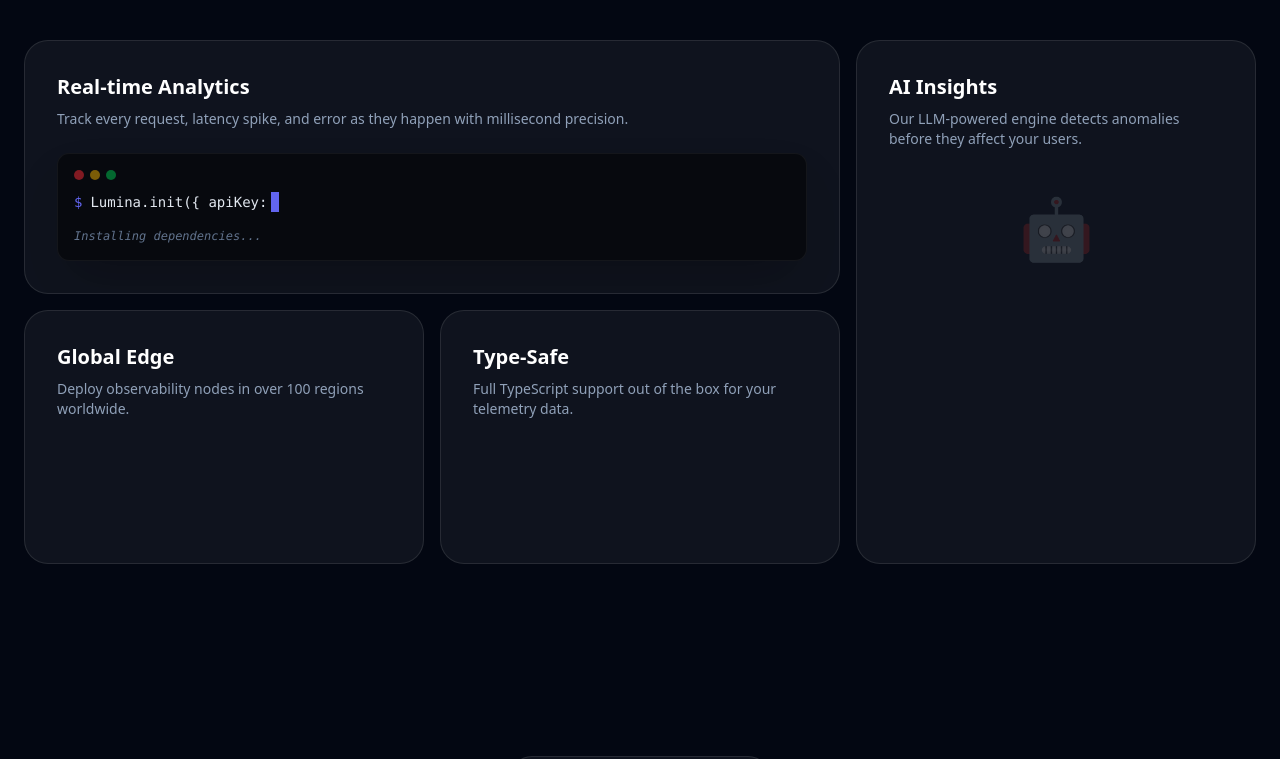
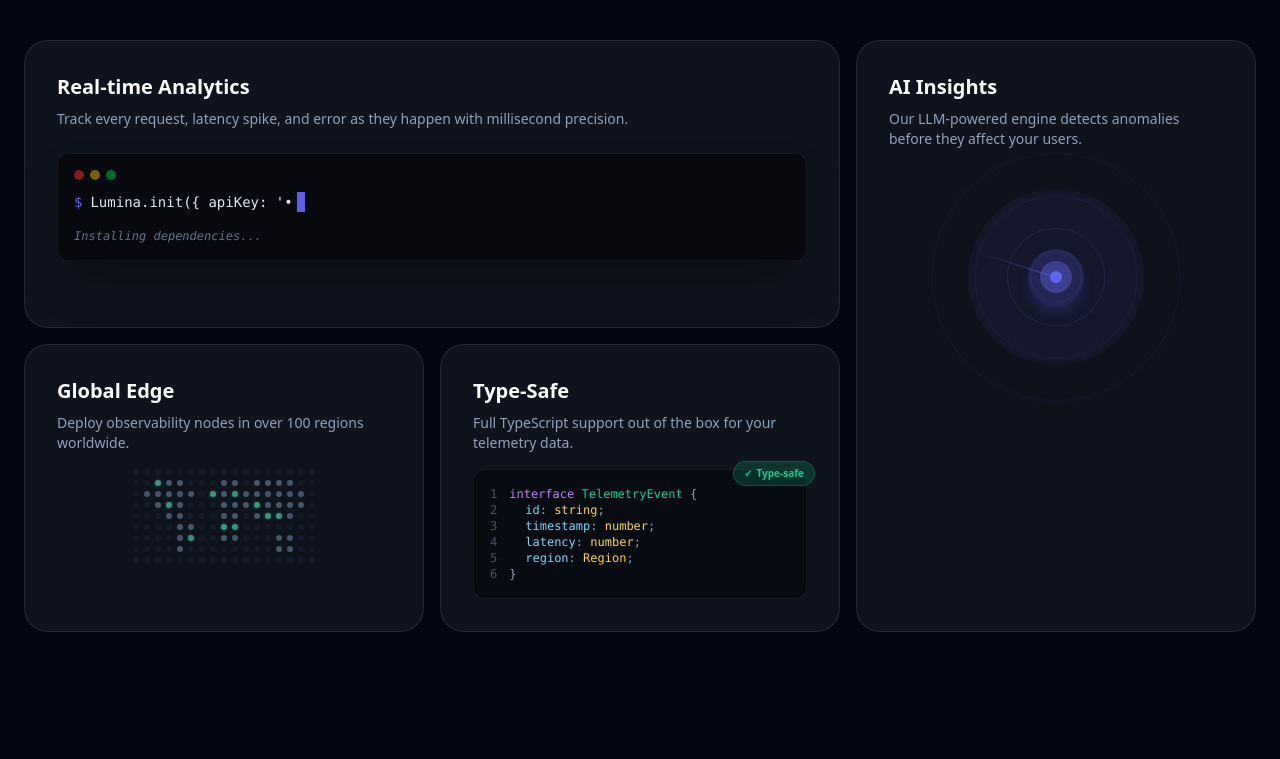
Before and after one commit to Holupeter/Lumina-saas, a Next.js app: page / in a window 1280 px wide. Shown: the part 1114-1873 px from the top of the page. Built offline with nearby package versions, Linux system fonts and the light colour scheme.

Commit message:
feat: add visual components to bento grid cards (AIPulse, GlobeGrid, TypeSafeCode)

```diff
--- a/src/app/globals.css
+++ b/src/app/globals.css
@@ -22,3 +22,30 @@
     transform: translateX(-50%);
   }
 }
+
+@keyframes pulse-ring {
+  0% {
+    transform: scale(0.8);
+    opacity: 0.8;
+  }
+
+  50% {
+    transform: scale(1.1);
+    opacity: 0.2;
+  }
+
+  100% {
+    transform: scale(0.8);
+    opacity: 0.8;
+  }
+}
+
+@keyframes scan-rotate {
+  from {
+    transform: rotate(0deg);
+  }
+
+  to {
+    transform: rotate(360deg);
+  }
+}
--- /dev/null
+++ b/src/components/AIPulse.tsx
@@ -0,0 +1,38 @@
+"use client";
+
+export default function AIPulse() {
+    return (
+        <div className="mt-8 flex flex-1 items-center justify-center">
+            <div className="relative flex h-48 w-48 items-center justify-center">
+                {/* Concentric pulse rings */}
+                {[0, 1, 2, 3].map((i) => (
+                    <div
+                        key={i}
+                        className="absolute rounded-full border border-brand-primary/30"
+                        style={{
+                            width: `${(i + 1) * 60}px`,
+                            height: `${(i + 1) * 60}px`,
+                            animation: `pulse-ring 3s ease-out ${i * 0.5}s infinite`,
+                        }}
+                    />
+                ))}
+
+                {/* Static outer glow ring */}
+                <div className="absolute h-44 w-44 rounded-full bg-brand-primary/5" />
+
+                {/* Center icon */}
+                <div className="relative z-10 flex h-14 w-14 items-center justify-center rounded-full bg-brand-primary/20 shadow-lg shadow-brand-primary/20">
+                    <div className="h-8 w-8 rounded-full bg-brand-primary/40 flex items-center justify-center">
+                        <div className="h-3 w-3 rounded-full bg-brand-primary animate-pulse" />
+                    </div>
+                </div>
+
+                {/* Scanning line */}
+                <div
+                    className="absolute left-1/2 top-1/2 h-px w-20 origin-left bg-gradient-to-r from-brand-primary/60 to-transparent"
+                    style={{ animation: "scan-rotate 4s linear infinite" }}
+                />
+            </div>
+        </div>
+    );
+}
--- a/src/components/BentoGrid.tsx
+++ b/src/components/BentoGrid.tsx
@@ -1,5 +1,8 @@
 import React from "react";
 import Terminal from "./Terminal";
+import AIPulse from "./AIPulse";
+import GlobeGrid from "./GlobeGrid";
+import TypeSafeCode from "./TypeSafeCode";
 import { Feature } from "@/types";
 
 const featureData: Feature[] = [
@@ -56,19 +59,21 @@ export default function BentoGrid() {
 
         <div className="grid grid-cols-1 gap-4 sm:grid-cols-2 lg:grid-cols-3 lg:grid-rows-2">
 
-
           <BentoCard feature={featureData[0]}>
             <Terminal />
           </BentoCard>
 
-          {/* Card 2 has the Robot Emoji */}
           <BentoCard feature={featureData[1]}>
-             <div className="mt-12 flex justify-center text-6xl opacity-20">🤖</div>
+            <AIPulse />
           </BentoCard>
 
+          <BentoCard feature={featureData[2]}>
+            <GlobeGrid />
+          </BentoCard>
 
-          <BentoCard feature={featureData[2]} />
-          <BentoCard feature={featureData[3]} />
+          <BentoCard feature={featureData[3]}>
+            <TypeSafeCode />
+          </BentoCard>
 
         </div>
       </div>
--- /dev/null
+++ b/src/components/GlobeGrid.tsx
@@ -0,0 +1,85 @@
+"use client";
+import { useState, useEffect } from "react";
+
+// Simplified world map dot positions (row, col) on a 9x17 grid
+// Each row is a latitude band, dots approximate land masses
+const LAND_DOTS: [number, number][] = [
+    // North America
+    [1, 2], [1, 3], [1, 4],
+    [2, 1], [2, 2], [2, 3], [2, 4], [2, 5],
+    [3, 2], [3, 3], [3, 4],
+    [4, 3], [4, 4],
+    // Europe
+    [1, 8], [1, 9],
+    [2, 7], [2, 8], [2, 9], [2, 10],
+    [3, 8], [3, 9],
+    // Asia
+    [1, 11], [1, 12], [1, 13], [1, 14],
+    [2, 11], [2, 12], [2, 13], [2, 14], [2, 15],
+    [3, 10], [3, 11], [3, 12], [3, 13], [3, 14], [3, 15],
+    [4, 11], [4, 12], [4, 13], [4, 14],
+    // Africa
+    [3, 8], [3, 9],
+    [4, 8], [4, 9],
+    [5, 8], [5, 9],
+    [6, 8], [6, 9],
+    // South America
+    [5, 4], [5, 5],
+    [6, 4], [6, 5],
+    [7, 4],
+    // Australia
+    [6, 13], [6, 14],
+    [7, 13], [7, 14],
+];
+
+const ROWS = 9;
+const COLS = 17;
+
+export default function GlobeGrid() {
+    const [activeDots, setActiveDots] = useState<Set<string>>(new Set());
+
+    useEffect(() => {
+        const activate = () => {
+            const newActive = new Set<string>();
+            // Pick 4-6 random land dots to glow
+            const count = 4 + Math.floor(Math.random() * 3);
+            for (let i = 0; i < count; i++) {
+                const dot = LAND_DOTS[Math.floor(Math.random() * LAND_DOTS.length)];
+                newActive.add(`${dot[0]}-${dot[1]}`);
+            }
+            setActiveDots(newActive);
+        };
+
+        activate();
+        const interval = setInterval(activate, 2000);
+        return () => clearInterval(interval);
+    }, []);
+
+    const isLand = (r: number, c: number) =>
+        LAND_DOTS.some(([lr, lc]) => lr === r && lc === c);
+
+    return (
+        <div className="mt-4 flex justify-center">
+            <div className="grid gap-[5px]" style={{ gridTemplateColumns: `repeat(${COLS}, 6px)` }}>
+                {Array.from({ length: ROWS * COLS }, (_, idx) => {
+                    const r = Math.floor(idx / COLS);
+                    const c = idx % COLS;
+                    const land = isLand(r, c);
+                    const active = activeDots.has(`${r}-${c}`);
+
+                    return (
+                        <div
+                            key={idx}
+                            className={`h-1.5 w-1.5 rounded-full transition-all duration-700 ${active
+                                    ? "bg-emerald-400 shadow-[0_0_6px_rgba(52,211,153,0.8)]"
+                                    : land
+                                        ? "bg-slate-600"
+                                        : "bg-slate-800/40"
+                                }`}
+                        />
+                    );
+                })}
+            </div>
+        </div>
+    );
+}
--- /dev/null
+++ b/src/components/TypeSafeCode.tsx
@@ -0,0 +1,68 @@
+export default function TypeSafeCode() {
+    return (
+        <div className="mt-4 relative">
+            <div className="rounded-xl bg-black/40 p-4 font-mono text-xs border border-white/5 overflow-hidden">
+                {/* Line 1 */}
+                <div className="flex">
+                    <span className="mr-3 select-none text-slate-600">1</span>
+                    <span>
+                        <span className="text-purple-400">interface</span>{" "}
+                        <span className="text-emerald-400">TelemetryEvent</span>{" "}
+                        <span className="text-slate-400">{"{"}</span>
+                    </span>
+                </div>
+                {/* Line 2 */}
+                <div className="flex">
+                    <span className="mr-3 select-none text-slate-600">2</span>
+                    <span className="pl-4">
+                        <span className="text-sky-300">id</span>
+                        <span className="text-slate-400">: </span>
+                        <span className="text-amber-300">string</span>
+                        <span className="text-slate-400">;</span>
+                    </span>
+                </div>
+                {/* Line 3 */}
+                <div className="flex">
+                    <span className="mr-3 select-none text-slate-600">3</span>
+                    <span className="pl-4">
+                        <span className="text-sky-300">timestamp</span>
+                        <span className="text-slate-400">: </span>
+                        <span className="text-amber-300">number</span>
+                        <span className="text-slate-400">;</span>
+                    </span>
+                </div>
+                {/* Line 4 */}
+                <div className="flex">
+                    <span className="mr-3 select-none text-slate-600">4</span>
+                    <span className="pl-4">
+                        <span className="text-sky-300">latency</span>
+                        <span className="text-slate-400">: </span>
+                        <span className="text-amber-300">number</span>
+                        <span className="text-slate-400">;</span>
+                    </span>
+                </div>
+                {/* Line 5 */}
+                <div className="flex">
+                    <span className="mr-3 select-none text-slate-600">5</span>
+                    <span className="pl-4">
+                        <span className="text-sky-300">region</span>
+                        <span className="text-slate-400">: </span>
+                        <span className="text-amber-300">Region</span>
+                        <span className="text-slate-400">;</span>
+                    </span>
+                </div>
+                {/* Line 6 */}
+                <div className="flex">
+                    <span className="mr-3 select-none text-slate-600">6</span>
+                    <span className="text-slate-400">{"}"}</span>
+                </div>
+            </div>
+
+            {/* Type-safe badge */}
+            <div className="absolute -top-2 -right-2 flex items-center gap-1 rounded-full bg-emerald-500/20 border border-emerald-500/30 px-2.5 py-1 text-[10px] font-semibold text-emerald-400">
+                <span>✓</span>
+                <span>Type-safe</span>
+            </div>
+        </div>
+    );
+}
```
